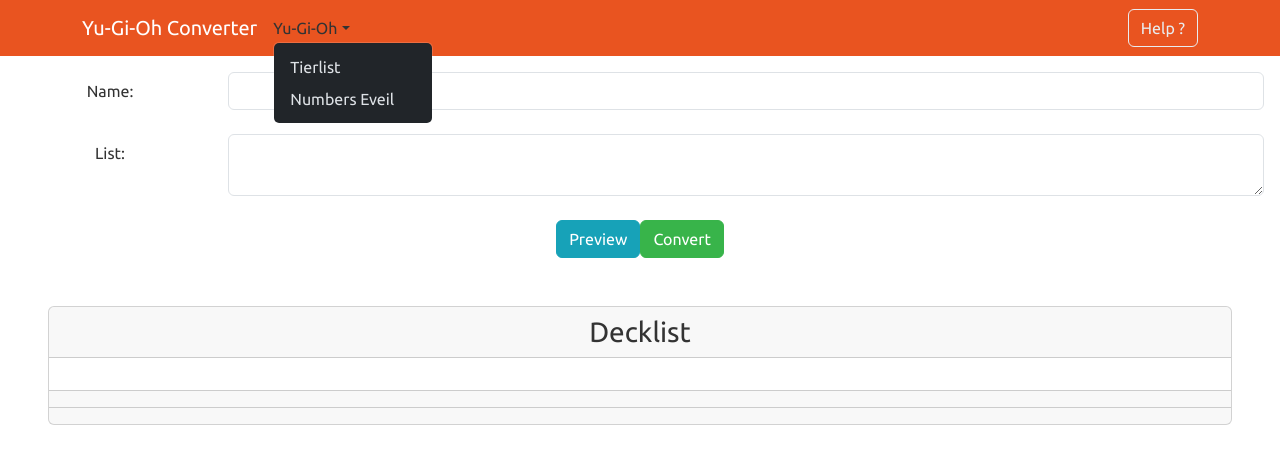
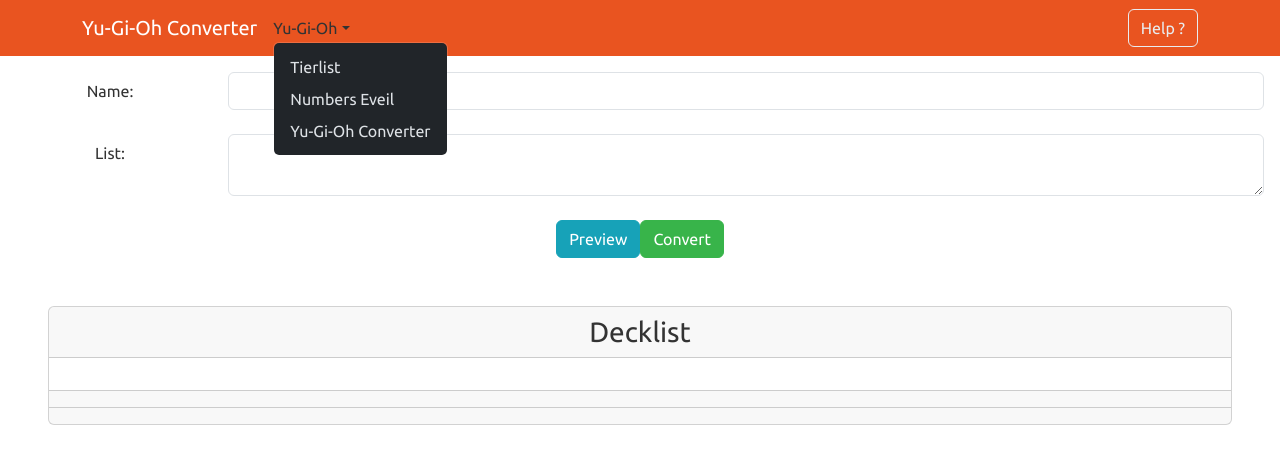
Before and after one commit to Pikashi974/yugioh-converter, a React (Create React App) app: page / in a window 1280 px wide. Both pictures are taken after a click on the button "Yu-Gi-Oh". Shown: the top 464 px of the page. Built offline with nearby package versions, Linux system fonts and the light colour scheme.

Commit message:
Corrected links in navbar

```diff
--- a/src/Navbar.js
+++ b/src/Navbar.js
@@ -11,9 +11,12 @@
 
         <div className="collapse navbar-collapse" id="navbarColor01">
           <NavDropdown title="Yu-Gi-Oh">
-            <NavDropdown.Item href="./Tierlist">Tierlist</NavDropdown.Item>
-            <NavDropdown.Item href="./Numbers-Evaille">
+            <NavDropdown.Item href="/Tierlist">Tierlist</NavDropdown.Item>
+            <NavDropdown.Item href="/Numbers-Evaille">
               Numbers Eveil
+            </NavDropdown.Item>
+            <NavDropdown.Item href="/yugioh-converter">
+              Yu-Gi-Oh Converter
             </NavDropdown.Item>
           </NavDropdown>
         </div>
```
